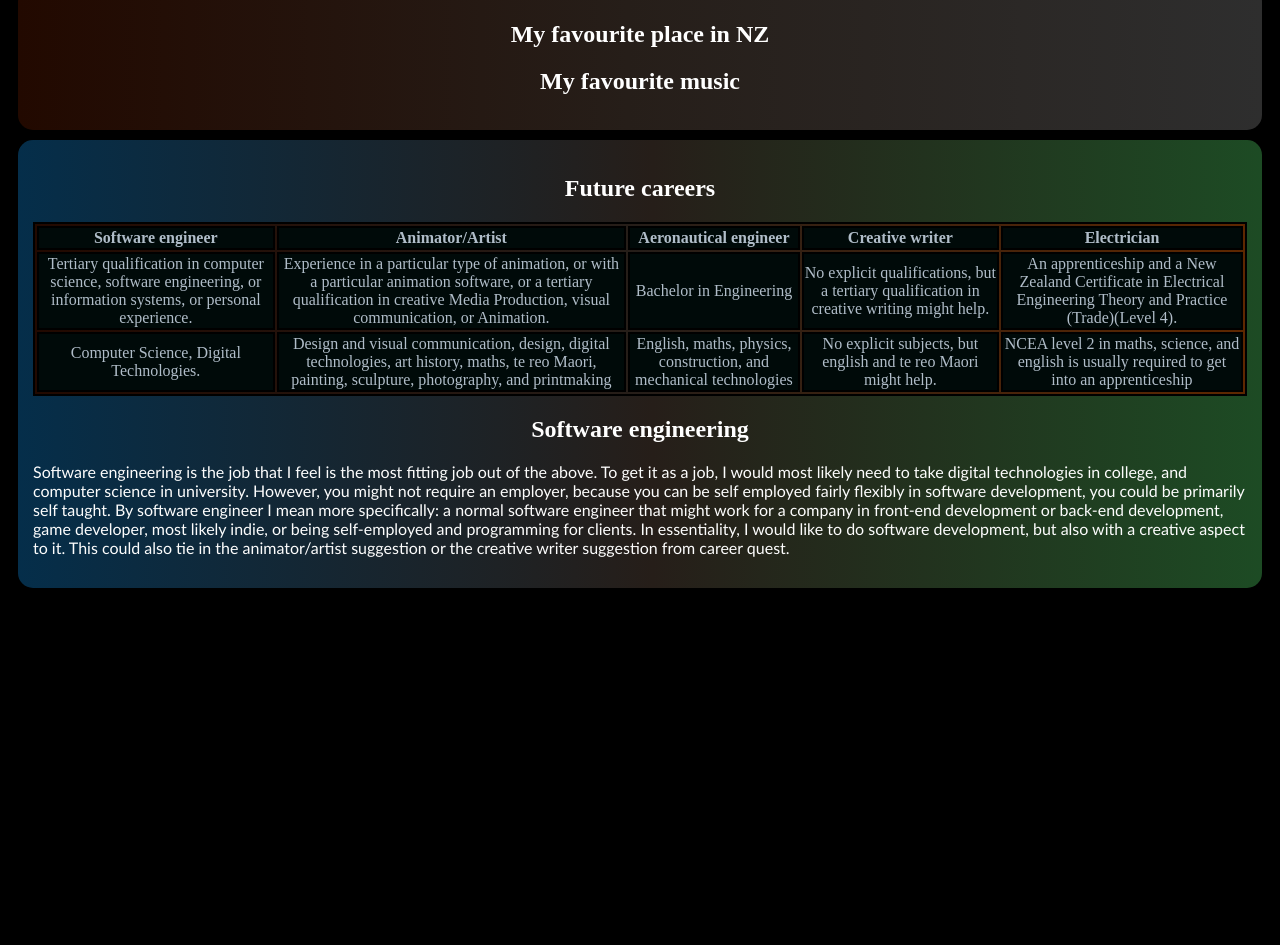
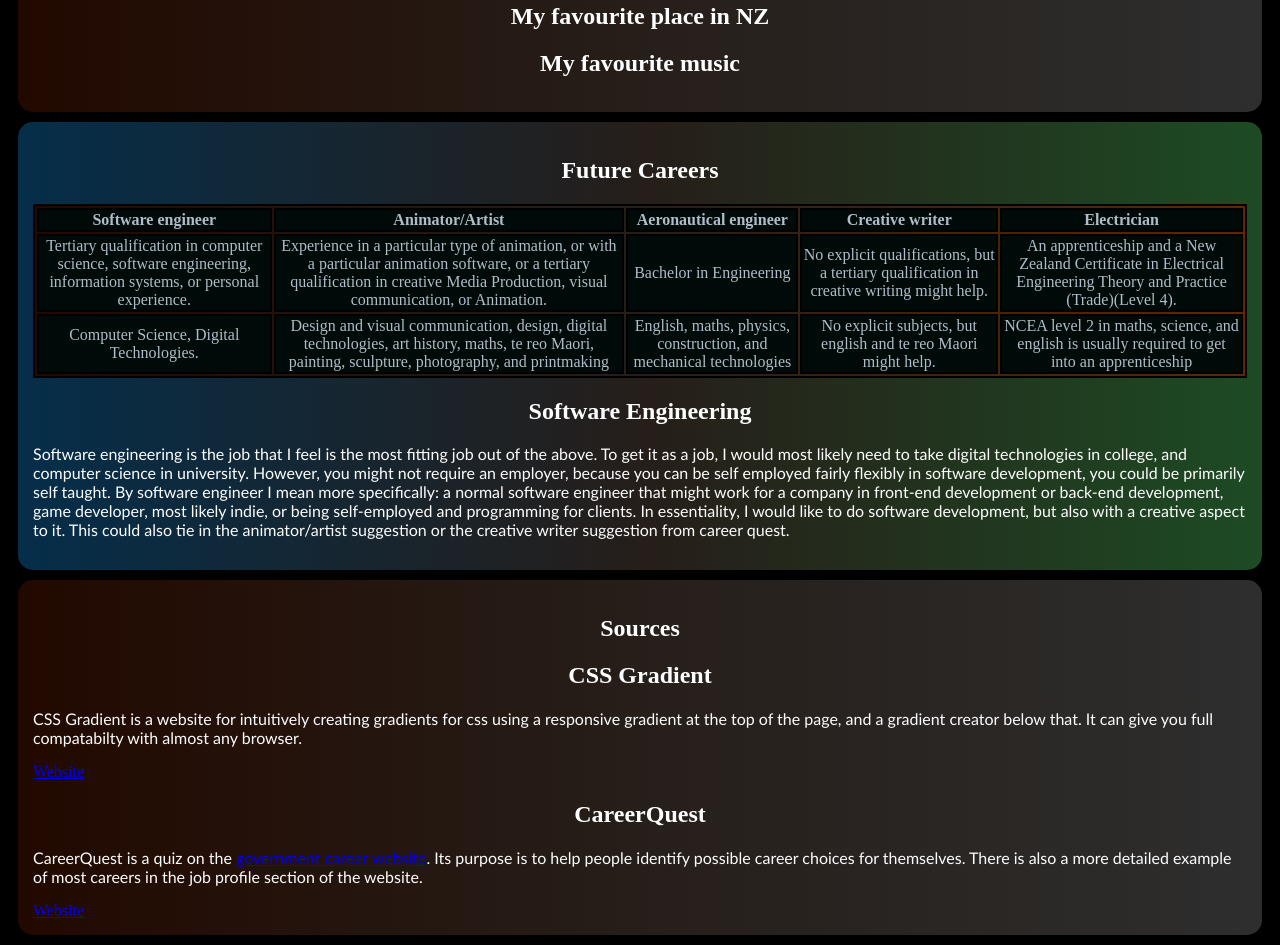
Before and after one commit to samuelwhunt/School-website, a plain HTML site: page index.html in a window 1280 px wide. Shown: the part 822-1767 px from the top of the page. Before the commit the page ends 1420 px from the top, so only its background shows below. Drawn offline with Linux system fonts and the light colour scheme.

Commit message:
Update index.html

```diff
--- a/index.html
+++ b/index.html
@@ -7,14 +7,14 @@
         <script src="script.js"></script>
     </head>
     <body>
-        <!--<div class="Sidebar" onmouseover="testIn()" onmouseout="testOut()">
-            <a href="#Family"><span class="Sidebar-text">My family</span></a>
-            <a href="#About-me"><span class="Sidebar-text">About me</span></a>
-            <a href="#Subjects"><span class="Sidebar-text">My 2023 subjects</span></a>
-            <a href="#Internet"><span class="Sidebar-text">How I use the internet</span></a>
-            <a href="#Favourite-place"><span class="Sidebar-text">My favourite place in NZ</span></a>
-            <a href="#Favourite-music"><span class="Sidebar-text">My favourite music</span></a>
-            <a href="#Future-careers"><span class="Sidebar-text">Future careers</span></a>
+        <!--<div class="Top-bar" onmouseover="topBarMouseIn()" onmouseout="topBarMouseOut()">
+            <a href="#Family"><span class="Top-bar-text">My family</span></a>
+            <a href="#About-me"><span class="Top-bar-text">About me</span></a>
+            <a href="#Subjects"><span class="Top-bar-text">My 2023 subjects</span></a>
+            <a href="#Internet"><span class="Top-bar-text">How I use the internet</span></a>
+            <a href="#Favourite-place"><span class="Top-bar-text">My favourite place in NZ</span></a>
+            <a href="#Favourite-music"><span class="Top-bar-text">My favourite music</span></a>
+            <a href="#Future-careers"><span class="Top-bar-text">Future careers</span></a>
         </div>-->
         <h1>My profile</h1>
         <div id="Family-and-me" class="Formatting">
@@ -50,7 +50,6 @@
                 <li>Entertainment</li>
                 <li>Education</li>
                 <li>Communicaton</li>
-                <li></li>
             </ol>
         </p>
         </div>
@@ -61,7 +60,7 @@
         <p></p>
         </div>
         <div id="Careers" class="Formatting">
-        <h2 id="#Future-careers">Future careers</h2>
+        <h2 id="Future-careers">Future Careers</h2>
         <table>
             <tr>
                 <th>Software engineer</th>
@@ -71,7 +70,7 @@
                 <th>Electrician</th>
             </tr>
             <tr>
-                <td>Tertiary qualification in computer science, software engineering, or information systems, or personal experience.</td>
+                <td>Tertiary qualification in computer science, software engineering, information systems, or personal experience.</td>
                 <td>Experience in a particular type of animation, or with a particular animation software, or a tertiary qualification in creative Media Production, visual communication, or Animation.</td>
                 <td>Bachelor in Engineering</td>
                 <td>No explicit qualifications, but a tertiary qualification in creative writing might help.</td>
@@ -85,13 +84,33 @@
                 <td>NCEA level 2 in maths, science, and english is usually required to get into an apprenticeship</td>
             </tr>
         </table>
-        <h2 id="#Software-engineering">Software engineering</h2>
+        <h2 id="Software-engineering">Software Engineering</h2>
         <p>Software engineering is the job that I feel is the most fitting job out of the above.
             To get it as a job, I would most likely need to take digital technologies in college, and computer science in university.
             However, you might not require an employer, because you can be self employed fairly flexibly in software development, you could be primarily self taught.
             By software engineer I mean more specifically: a normal software engineer that might work for a company in front-end development or back-end development, game developer, most likely indie, or being self-employed and programming for clients.
             In essentiality, I would like to do software development, but also with a creative aspect to it. This could also tie in the animator/artist suggestion or the creative writer suggestion from career quest.
+
         </p>
+        </div>
+        <div id="Sources-and-demos" class="Formatting">
+            <h2 id="Sources">Sources</h2>
+            <div class="Source-container">
+                <div id="cssgradient" class="Source-card">
+                    <div class="Source-content">
+                        <h2>CSS Gradient</h2>
+                        <p>CSS Gradient is a website for intuitively creating gradients for css using a responsive gradient at the top of the page, and a gradient creator below that. It can give you full compatabilty with almost any browser.</p>
+                        <a href="https://cssgradient.io/">Website</a>
+                    </div>
+                </div>
+                <div id="careerquest" class="Source-card">
+                    <div class="Source-content">
+                        <h2>CareerQuest</h2>
+                        <p>CareerQuest is a quiz on the <a href="careers.govt.nz">government career website</a>. Its purpose is to help people identify possible career choices for themselves. There is also a more detailed example of most careers in the job profile section of the website.</p>
+                        <a href="https://www.careers.govt.nz/jobs-database/">Website</a>
+                    </div>
+                </div>
+            </div>
         </div>
     </body>
 </html>
```
